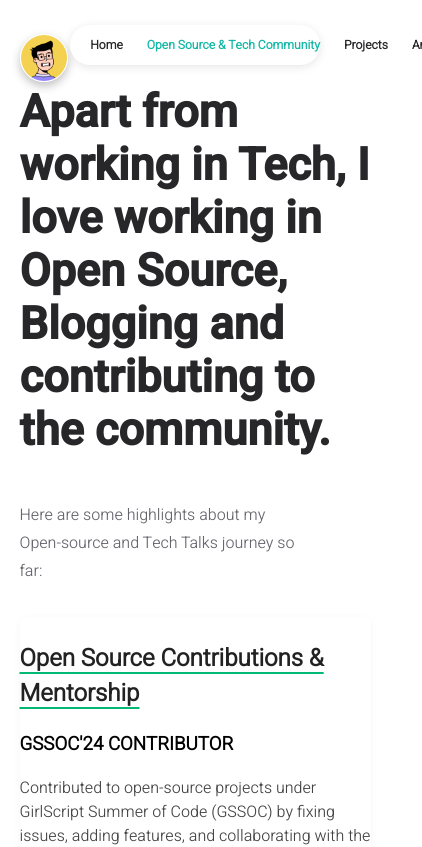
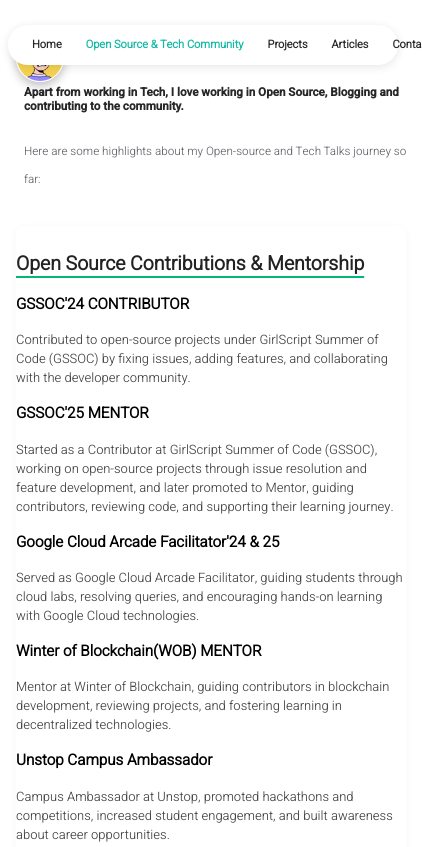
Before and after one commit to Rithvik1709/portfolio_, a React (Create React App) app: page /about in a window 390 px wide. Shown: the top 847 px of the page, 422 px wide, since content can reach past the window. Built offline with nearby package versions, Linux system fonts and the light colour scheme.

Commit message:
mobile responsive ness added

```diff
--- a/src/app.css
+++ b/src/app.css
@@ -121,3 +121,56 @@
 		width: 100%;
 	}
 }
+
+/* Extra mobile responsiveness */
+@media (max-width: 425px) {
+	.content-wrapper, .page-content, .title, .subtitle {
+		max-width: 100% !important;
+		width: 100% !important;
+		padding: 0 8px !important;
+		font-size: 90% !important;
+	}
+	img, video {
+		max-width: 100% !important;
+		height: auto !important;
+		display: block;
+		margin: 0 auto;
+	}
+	.page-footer, .footer {
+		flex-direction: column !important;
+		align-items: center !important;
+		text-align: center !important;
+		font-size: 90% !important;
+	}
+	nav, .navbar, .nav-background {
+		width: 100% !important;
+		min-width: 0 !important;
+		font-size: 90% !important;
+		padding: 0 4px !important;
+	}
+}
+
+@media (max-width: 375px) {
+	.title, .subtitle {
+		font-size: 18px !important;
+		padding: 0 4px !important;
+	}
+	.content-wrapper {
+		padding: 0 2px !important;
+	}
+	nav, .navbar {
+		font-size: 80% !important;
+	}
+}
+
+@media (max-width: 320px) {
+	.title, .subtitle {
+		font-size: 15px !important;
+	}
+	.content-wrapper, .page-content {
+		padding: 0 1px !important;
+	}
+	nav, .navbar {
+		font-size: 70% !important;
+	}
+}
```
